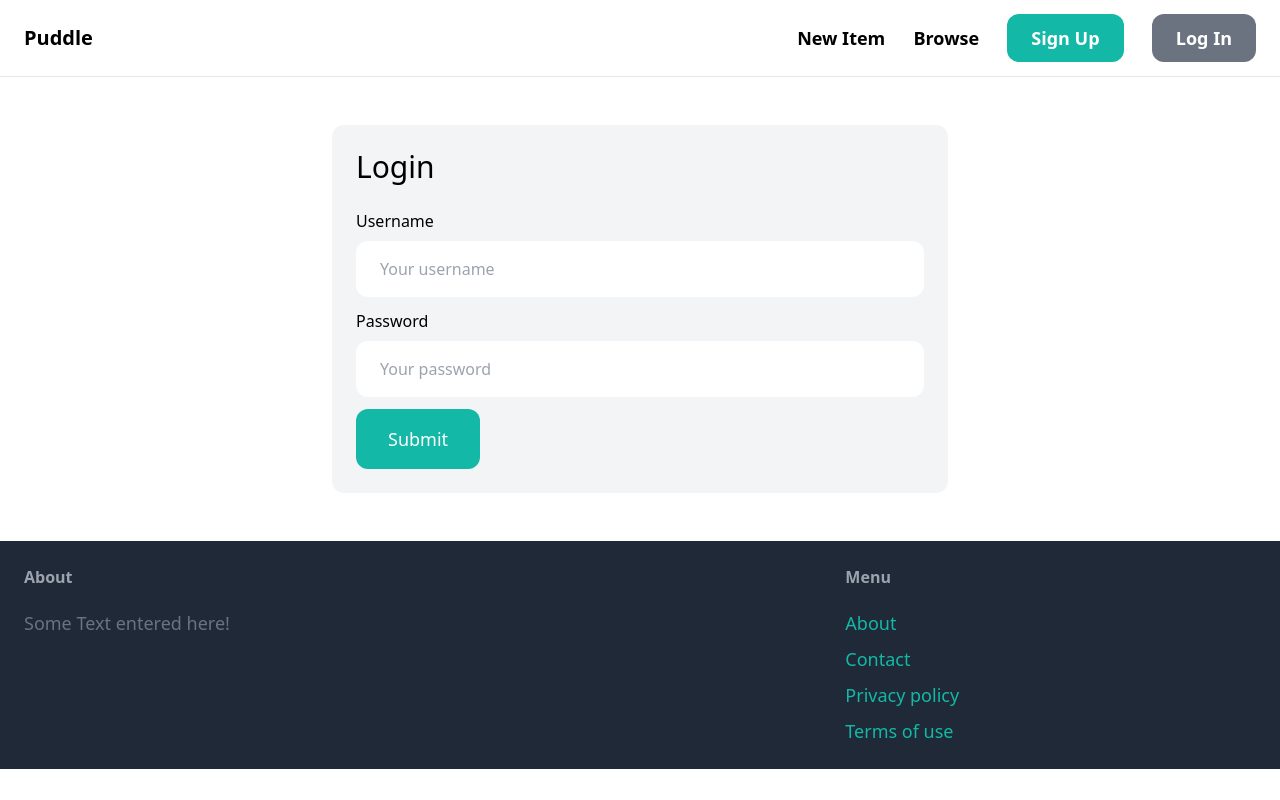
After one commit to chastinj/Chastins_Django, a Django app: page /login/ in a window 1280 px wide. The commit adds this page. Run offline with Django 5.2, Linux system fonts and the light colour scheme; some libraries are stand-ins or nearby versions.

Commit message:
login completed

```diff
--- a/djangoProj/puddle/core/forms.py
+++ b/djangoProj/puddle/core/forms.py
@@ -1,6 +1,18 @@
 from django import forms
-from django.contrib.auth.forms import UserCreationForm
+from django.contrib.auth.forms import UserCreationForm, AuthenticationForm
 from django.contrib.auth.forms import User
+
+class LoginForm(AuthenticationForm):
+    username = forms.CharField(widget=forms.TextInput(attrs={
+        'placeholder': 'Your username',
+        'class': 'w-full py-4 px-6 rounded-xl',
+    }))
+
+    password = forms.CharField(widget=forms.PasswordInput(attrs={
+        'placeholder': 'Your password',
+        'class': 'w-full py-4 px-6 rounded-xl',
+    }))
+
 
 class SignupForm(UserCreationForm):
     class Meta:
--- a/djangoProj/puddle/core/templates/core/base.html
+++ b/djangoProj/puddle/core/templates/core/base.html
@@ -19,8 +19,14 @@
                 <a href="#" class="text-lg font-semibold hover:text-gray-500">New Item</a>
                 <a href="#" class="text-lg font-semibold hover:text-gray-500">Browse</a>
 
-                <a href="{% url 'core:signup' %}" class="px-6 py-3 text-lg font-semibold bg-teal-500 text-white rounded-xl hover:bg-teal-700">Sign Up</a>
-                <a href="#" class="px-6 py-3 text-lg font-semibold bg-gray-500 text-white rounded-xl hover:bg-gray-700">Log In</a>
+
+               {% if request.user.is_authenticated %}
+               <a href="#" class="px-6 py-3 text-lg font-semibold bg-teal-500 text-white rounded-xl hover:bg-teal-700">Inbox</a>
+               <a href="#" class="px-6 py-3 text-lg font-semibold bg-gray-500 text-white rounded-xl hover:bg-gray-700">Dashboard</a>
+               {% else %}
+                   <a href="{% url 'core:signup' %}" class="px-6 py-3 text-lg font-semibold bg-teal-500 text-white rounded-xl hover:bg-teal-700">Sign Up</a>
+                   <a href="{% url 'core:login' %}" class="px-6 py-3 text-lg font-semibold bg-gray-500 text-white rounded-xl hover:bg-gray-700">Log In</a>
+               {% endif %}
             </div>
 
         </nav>
--- /dev/null
+++ b/djangoProj/puddle/core/templates/core/login.html
@@ -0,0 +1,36 @@
+{% extends 'core/base.html' %}
+
+{% block title %}Login {% endblock %}
+
+{% block content %}
+<div class="w-1/2 my-6 mx-auto p-6 bg-gray-100 rounded-xl">
+    <h1 class="mb-6 text-3xl">Login</h1>
+
+    <form method="post" action=".">
+         {% csrf_token %}
+
+
+         <div class="mb-3">
+            <label class="inline-block mb-2">Username</label><br>
+            {{ form.username }}
+         </div>
+
+         <div class="mb-3">
+            <label class="inline-block mb-2">Password</label><br>
+            {{ form.password }}
+         </div>
+
+         {% if form.errors or form.non_field_errors %}
+             <div class="mb-3 p-6 bg-red-100 rounded-xl">
+                {% for field in form %}
+                    {{ field.errors }}
+                {% endfor %}
+
+                {{ form.non_field_errors }}
+             </div>
+         {% endif %}
+
+         <button class="py-4 px-8 text-lg bg-teal-500 hover:bg-teal-700 rounded-xl text-white">Submit</button>
+    </form>
+</div>
+{% endblock %}
--- a/djangoProj/puddle/core/urls.py
+++ b/djangoProj/puddle/core/urls.py
@@ -1,5 +1,8 @@
 from django.urls import path
 from . import views
+from django.contrib.auth import views as auth_views
+from .forms import LoginForm
+
 
 app_name = 'core'
 
@@ -7,4 +10,5 @@ urlpatterns = [
     path('', views.index, name='index'),
     path('contact/', views.contact, name='contact'),
     path('signup/', views.signup, name='signup'),
+    path('login/', auth_views.LoginView.as_view(template_name='core/login.html', authentication_form=LoginForm), name='login'),
 ]
--- a/djangoProj/puddle/puddle/settings.py
+++ b/djangoProj/puddle/puddle/settings.py
@@ -27,6 +27,9 @@ DEBUG = True
 
 ALLOWED_HOSTS = []
 
+LOGIN_URL = '/login/'
+LOGIN_REDIRECT_URL = '/'
+LOGOUT_REDIRECT_URL = '/'
 
 # Application definition
 
```
Also changed, not shown: djangoProj/puddle/db.sqlite3.
